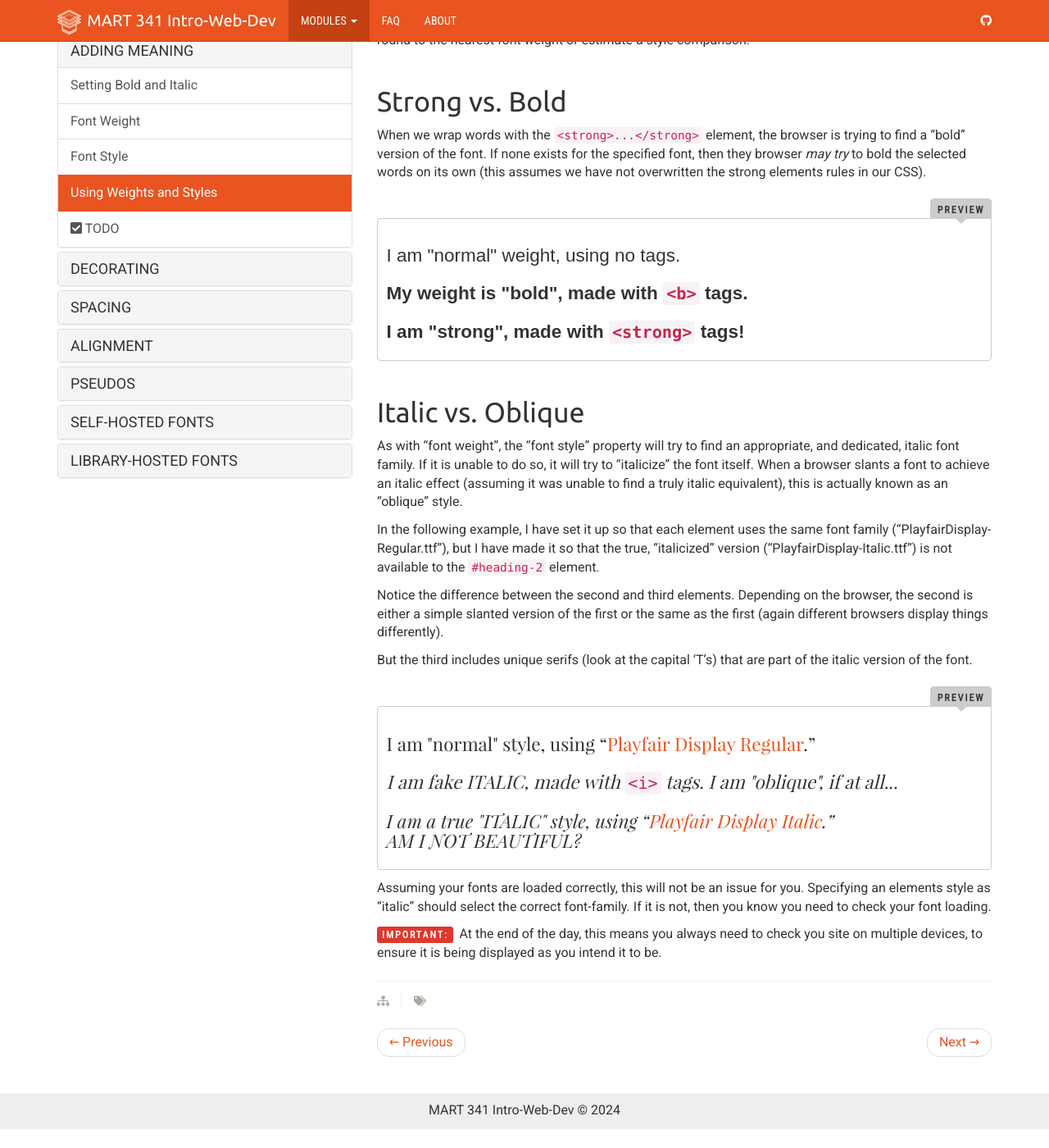
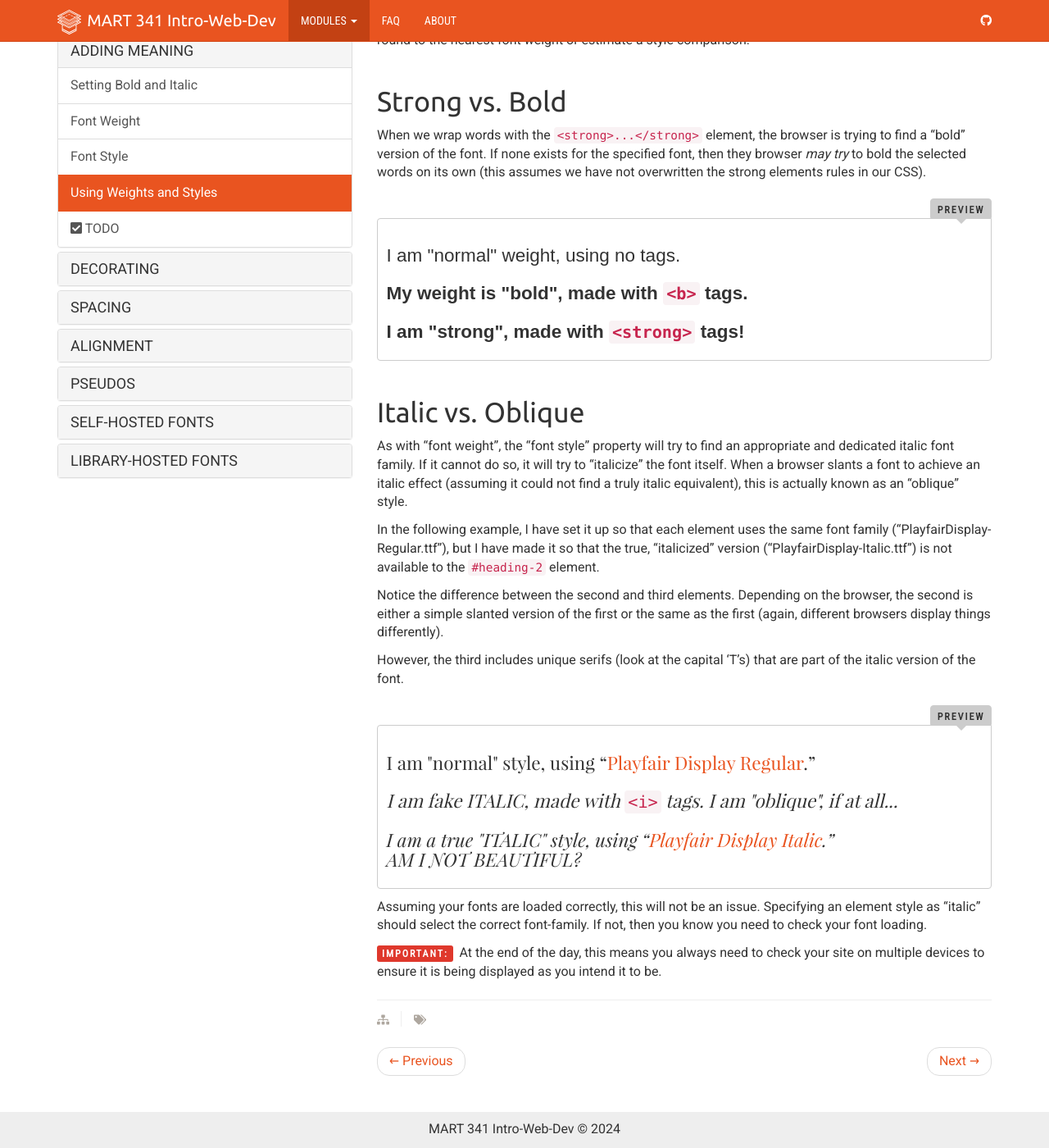
Before and after one commit to Montana-Media-Arts/webDesignFall2024, a Jekyll site: the page built from _docs/topic-10/04-meaning/04-page.md, in a window 1280 px wide and 1400 px high, scrolled down 260 px. Shown: the whole window at 82% size. Built offline with Jekyll 4.4.1, drawn with Linux system fonts in a browser that asks for light colours; nearby versions of some CDN libraries; before the commit the page ends 1637 px from its top, so only the background shows below that; some of the changed text lies outside the part shown.

Commit message:
Update 04-page.md

```diff
--- a/_docs/topic-10/04-meaning/04-page.md
+++ b/_docs/topic-10/04-meaning/04-page.md
@@ -9,9 +9,9 @@ permalink: /topic-10/using-weight-style/
 <link rel="stylesheet" href="../ex-files/fonts.css">
 <link rel="stylesheet" href="../ex-files/style.css">
 
-As your web vocabulary increases, we need to revisit some earlier concepts to update our understanding on their usage.
+As your web vocabulary increases, we need to revisit some earlier concepts to update our understanding of their usage.
 
-For many of these values to work, the equivalent font-family for each font weight or style (i.e. "Times-ExtraBold.otf" & "Times-Italic.otf") _must_ be loaded on the client's computer. Otherwise, the browser will round to the nearest font weight or estimate a style comparison.
+For many of these values to work, the equivalent font-family for each font weight or style (i.e., "Times-ExtraBold.otf" & "Times-Italic.otf") _must_ be loaded on the client's computer. Otherwise, the browser will round to the nearest font weight or estimate a style comparison.
 
 
 ## Strong vs. Bold
@@ -32,13 +32,13 @@ When we wrap words with the `<strong>...</strong>` element, the browser is tryin
 
 ## Italic vs. Oblique
 
-As with "font weight", the "font style" property will try to find an appropriate, and dedicated, italic font family. If it is unable to do so, it will try to "italicize" the font itself. When a browser slants a font to achieve an italic effect (assuming it was unable to find a truly italic equivalent), this is actually known as an "oblique" style.
+As with "font weight", the "font style" property will try to find an appropriate and dedicated italic font family. If it cannot do so, it will try to "italicize" the font itself. When a browser slants a font to achieve an italic effect (assuming it could not find a truly italic equivalent), this is actually known as an "oblique" style.
 
 In the following example, I have set it up so that each element uses the same font family ("PlayfairDisplay-Regular.ttf"), but I have made it so that the true, "italicized" version ("PlayfairDisplay-Italic.ttf") is not available to the `#heading-2` element.
 
-Notice the difference between the second and third elements. Depending on the browser, the second is either a simple slanted version of the first or the same as the first (again different browsers display things differently).
+Notice the difference between the second and third elements. Depending on the browser, the second is either a simple slanted version of the first or the same as the first (again, different browsers display things differently).
 
-But the third includes unique serifs (look at the capital 'T's) that are part of the italic version of the font.
+However, the third includes unique serifs (look at the capital 'T's) that are part of the italic version of the font.
 
 <div class="code-heading">
   <span class="preview">Preview</span>
@@ -52,6 +52,6 @@ But the third includes unique serifs (look at the capital 'T's) that are part of
   </div>
 </div>
 
-Assuming your fonts are loaded correctly, this will not be an issue for you. Specifying an elements style as "italic" should select the correct font-family. If it is not, then you know you need to check your font loading.
+Assuming your fonts are loaded correctly, this will not be an issue. Specifying an element style as "italic" should select the correct font-family. If not, then you know you need to check your font loading.
 
-<span class="label label-danger">IMPORTANT:</span> At the end of the day, this means you always need to check you site on multiple devices, to ensure it is being displayed as you intend it to be.
+<span class="label label-danger">IMPORTANT:</span> At the end of the day, this means you always need to check your site on multiple devices to ensure it is being displayed as you intend it to be.
```
